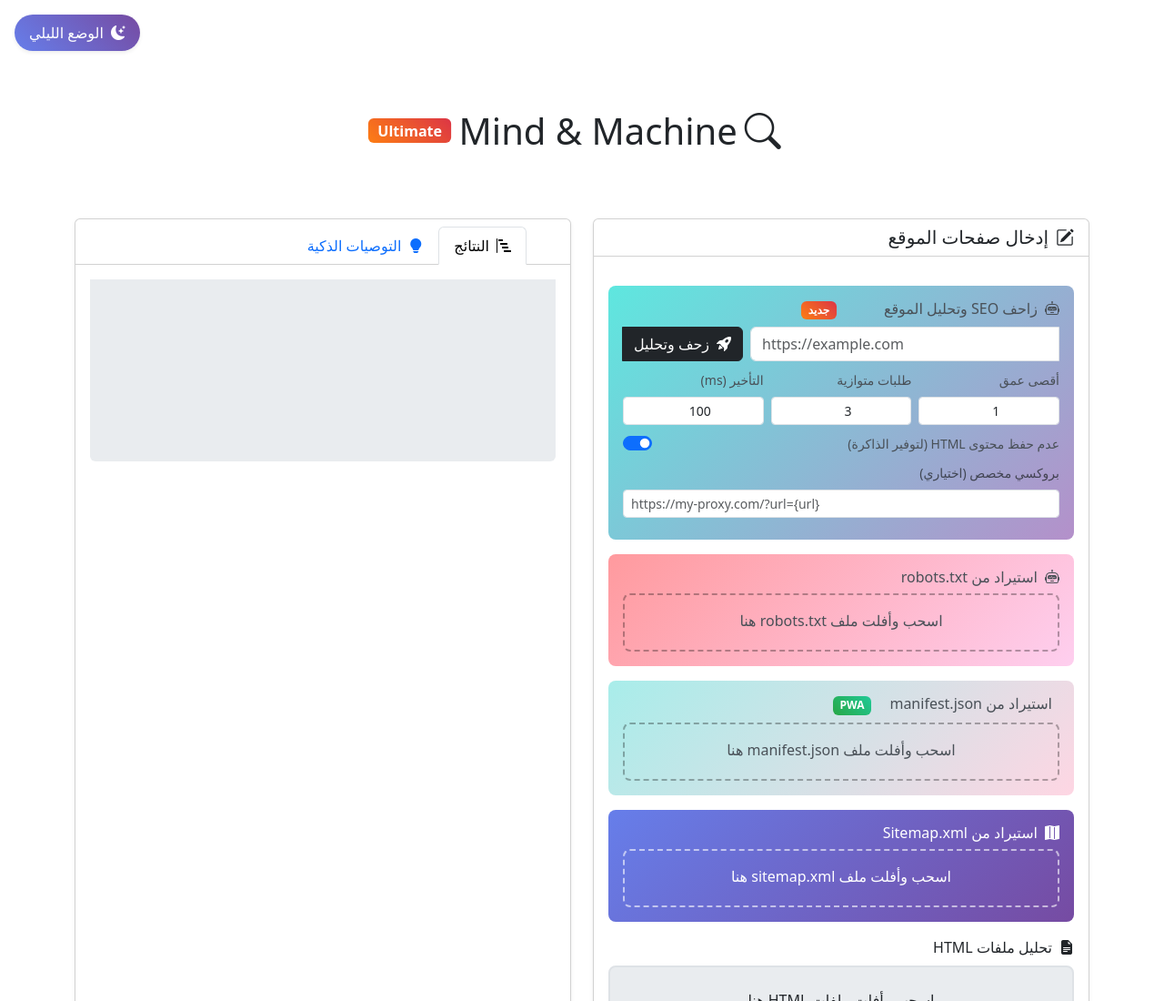
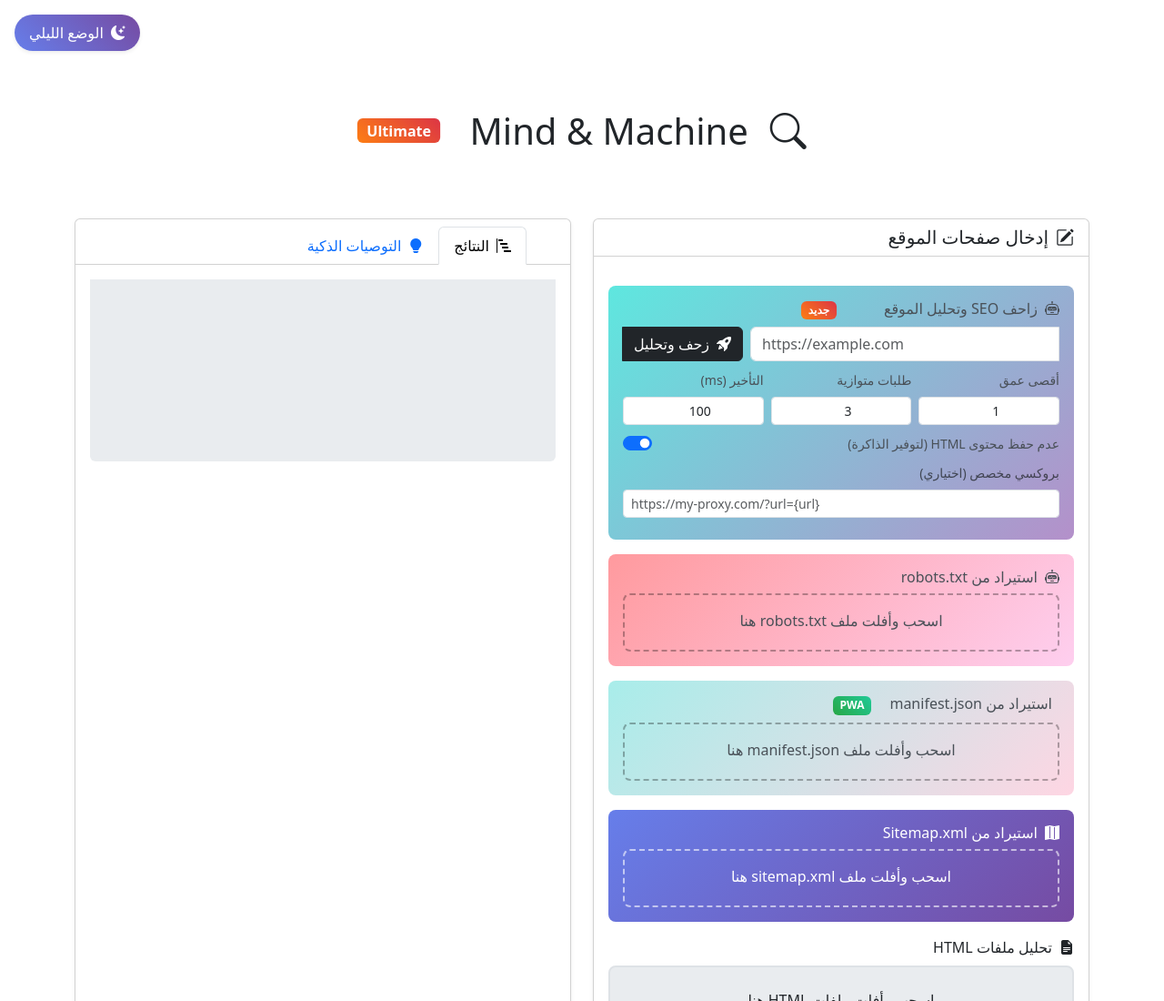
Before and after one commit to AI8V/seotools, a website: page index.html in a window 1280 px wide. Shown: the top 1100 px of the page at 91% size. Drawn offline with nearby package versions, Linux system fonts and the light colour scheme.

Commit message:
Update index.html

```diff
--- a/index.html
+++ b/index.html
@@ -104,11 +104,7 @@
 <button id="darkModeToggle" class="dark-mode-toggle position-fixed top-0 start-0 m-3 z-3 rounded-pill py-2 px-3 border-0 text-white shadow-sm d-flex align-items-center gap-2 d-print-none" aria-label="تبديل الوضع الليلي"></button>
 <div class="fw-bold text-white shadow-sm d-none d-print-none d-flex align-items-center live-counter position-fixed rounded-pill py-2 px-3 z-2 gap-2" id="liveCounter" style="top:80px;left:20px;"><i class="bi bi-bar-chart-line-fill" aria-hidden="true"></i><span>العناصر: <span id="counterValue">0</span></span></div>
 <main class="d-print-none container mt-5 pt-4">
-    <h1 class="display-6 d-flex justify-content-center align-items-center mb-4 pb-5 mt-5">
-    <i class="bi bi-search me-3" aria-hidden="true"></i>
-    <span class="mx-2">Mind & Machine</span>
-    <span class="badge ultimate-badge fs-6">Ultimate</span>
-    </h1>
+    <h1 class="display-6 d-flex justify-content-center align-items-center mb-4 pb-5 mt-5"><i class="bi bi-search ms-3" aria-hidden="true"></i><span class="mx-2">Mind &amp; Machine</span><span class="badge fs-6 ultimate-badge me-4">Ultimate</span></h1>
     <div class="row g-4">
         <div class="col-lg-6">
             <div class="card h-100 shadow-sm">
```
